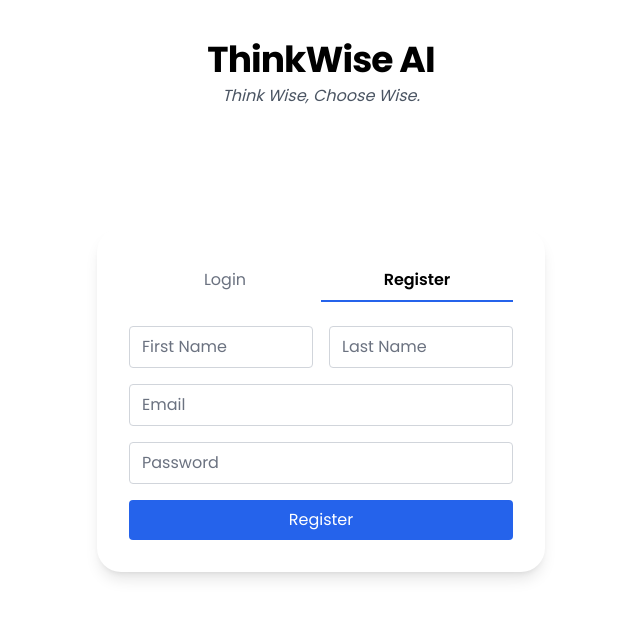
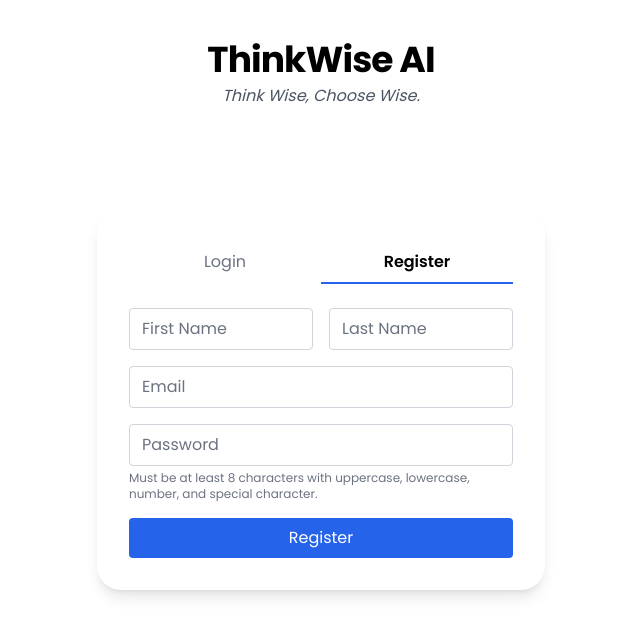
Before and after one commit to SiddarthaKoppaka/ThinkWise-AI-frontend, a React (Create React App) app: page /auth in a window 1280 px wide. Both pictures are taken after a click on the button "Register". Shown: the top 636 px of the page, without its empty margins (319-959 px from the left). Built offline with nearby package versions, Linux system fonts and the light colour scheme; no server answers.

Commit message:
Updated AuthPage

```diff
--- a/src/components/AuthPage.jsx
+++ b/src/components/AuthPage.jsx
@@ -16,6 +16,11 @@ export default function AuthPage({ onAuth }) {
   const [error,   setError]   = useState('');
   const [message, setMessage] = useState('');
   const navigate = useNavigate();
+  const isValidEmail = (email) =>
+    /^[^\s@]+@[^\s@]+\.[^\s@]+$/.test(email);
+
+  const isStrongPassword = (password) =>
+    /^(?=.*[a-z])(?=.*[A-Z])(?=.*\d)(?=.*[\W_]).{8,}$/.test(password);
 
   const [searchParams] = useSearchParams();
   useEffect(() => {
@@ -38,6 +43,17 @@ export default function AuthPage({ onAuth }) {
   const handleSubmit = async e => {
     e.preventDefault();
     setError(''); setMessage(''); setLoading(true);
+    if (!isValidEmail(form.email)) {
+      setError("Please enter a valid email address (e.g., example@domain.com).");
+      setLoading(false);
+      return;
+    }
+
+    if ((mode === 'register' || mode === 'login') && !isStrongPassword(form.password)) {
+      setError("Password must be at least 8 characters long and include uppercase, lowercase, number, and special character.");
+      setLoading(false);
+      return;
+    }
 
     try {
       if (mode === 'login') {
@@ -152,6 +168,7 @@ export default function AuthPage({ onAuth }) {
           />
 
           {(mode === 'login' || mode === 'register') && (
+            <div>
             <input
               name="password"
               type="password"
@@ -161,6 +178,12 @@ export default function AuthPage({ onAuth }) {
               className="w-full border border-gray-300 rounded px-3 py-2 focus:outline-none"
               required
             />
+            {mode === 'register' && (
+              <p className="text-xs text-gray-500 mt-1">
+                Must be at least 8 characters with uppercase, lowercase, number, and special character.
+              </p>
+            )}
+          </div>
           )}
 
           <motion.button
```
